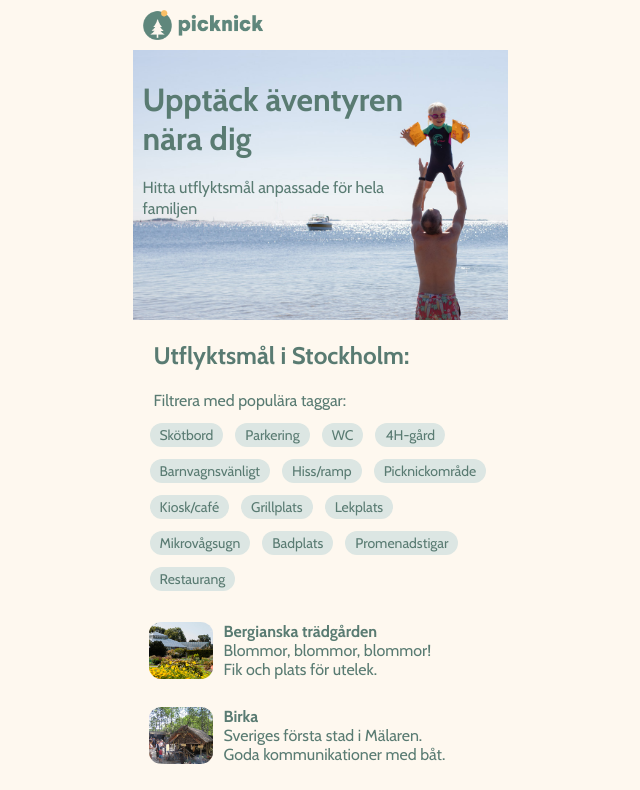
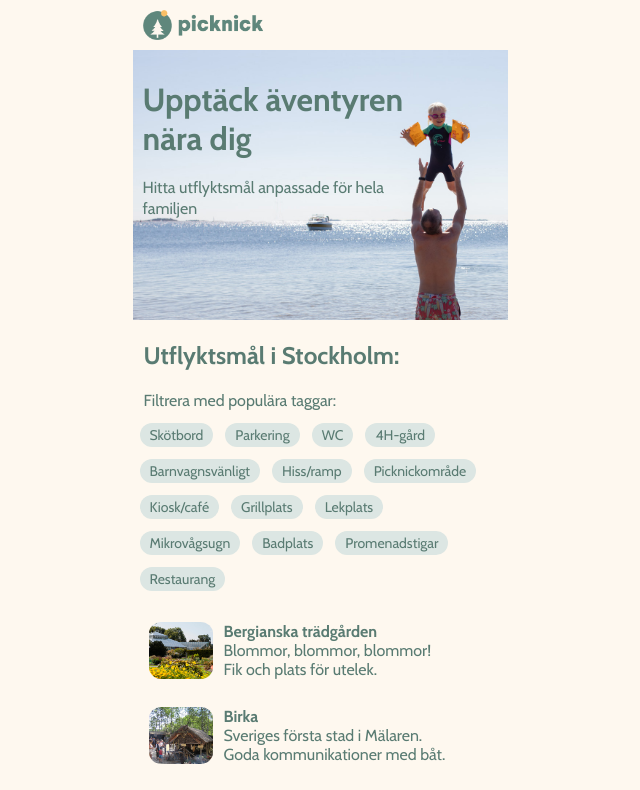
Before and after one commit to Soljojjo/Picknick, a React (Create React App) app: page / in a window 1280 px wide. Shown: the top 790 px of the page, without its empty margins (320-960 px from the left). Built offline with nearby package versions, Linux system fonts and the light colour scheme.

Commit message:
Padding left 0px in container2

```diff
--- a/public/css/styles.css
+++ b/public/css/styles.css
@@ -221,7 +221,7 @@ li {
     padding-left: 33px;
     padding-right: 6px;*/
     padding-bottom: 10px;
-    padding-left: 10px;
+    padding-left: 0px;
 }
 
 .buttons {
--- a/src/index.css
+++ b/src/index.css
@@ -251,7 +251,7 @@ li {
   padding-left: 33px;
   padding-right: 6px;*/
   padding-bottom: 10px;
-  padding-left: 10px;
+  padding-left: 0px;
 }
 
 .buttons {
```
